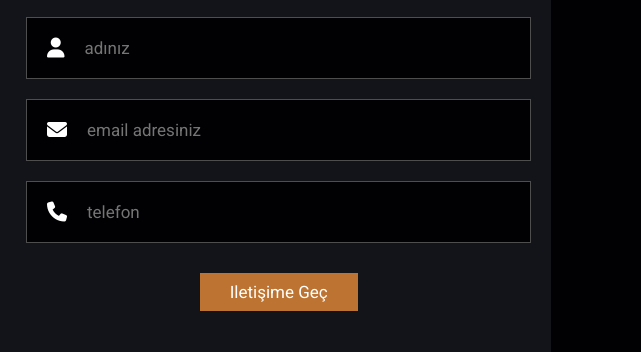
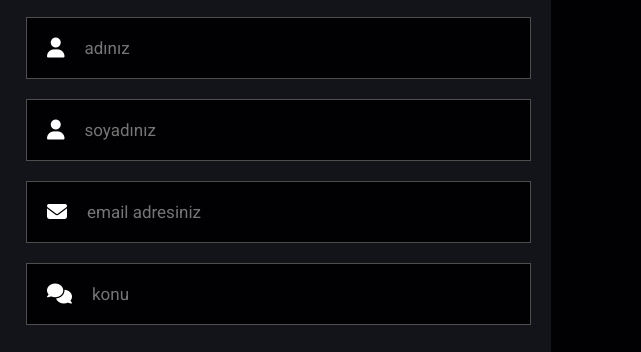
Before and after one commit to anilaktas/sarlite, a plain HTML site: page index.html in a window 1280 px wide. Shown: the part 2611-2963 px from the top of the page, 639-1280 px from the left. Drawn offline with Linux system fonts and the light colour scheme.

Commit message:
Add files via upload

```diff
--- a/index.html
+++ b/index.html
@@ -169,15 +169,19 @@
                 <h3>İletişim</h3>
                 <div class="inputBox">
                     <span class="fas fa-user"></span>
-                    <input type="text" name="name" placeholder="adınız">
+                    <input type="text" name="adı" placeholder="adınız">
+                </div>
+                <div class="inputBox">
+                    <span class="fas fa-user"></span>
+                    <input type="text" name="soyadı" placeholder="soyadınız">
                 </div>
                 <div class="inputBox">
                     <span class="fas fa-envelope"></span>
-                    <input type="email" name="email" placeholder="email adresiniz">
+                    <input type="email" name="email adresi" placeholder="email adresiniz">
                 </div>
                 <div class="inputBox">
-                    <span class="fas fa-phone"></span>
-                    <input type="number" placeholder="telefon">
+                    <span class="fa fa-comments"></span>
+                    <input type="text" name="konu" placeholder="konu">
                 </div>
                 <input type="submit" value="iletişime geç" class="btn">
             </form>
```
